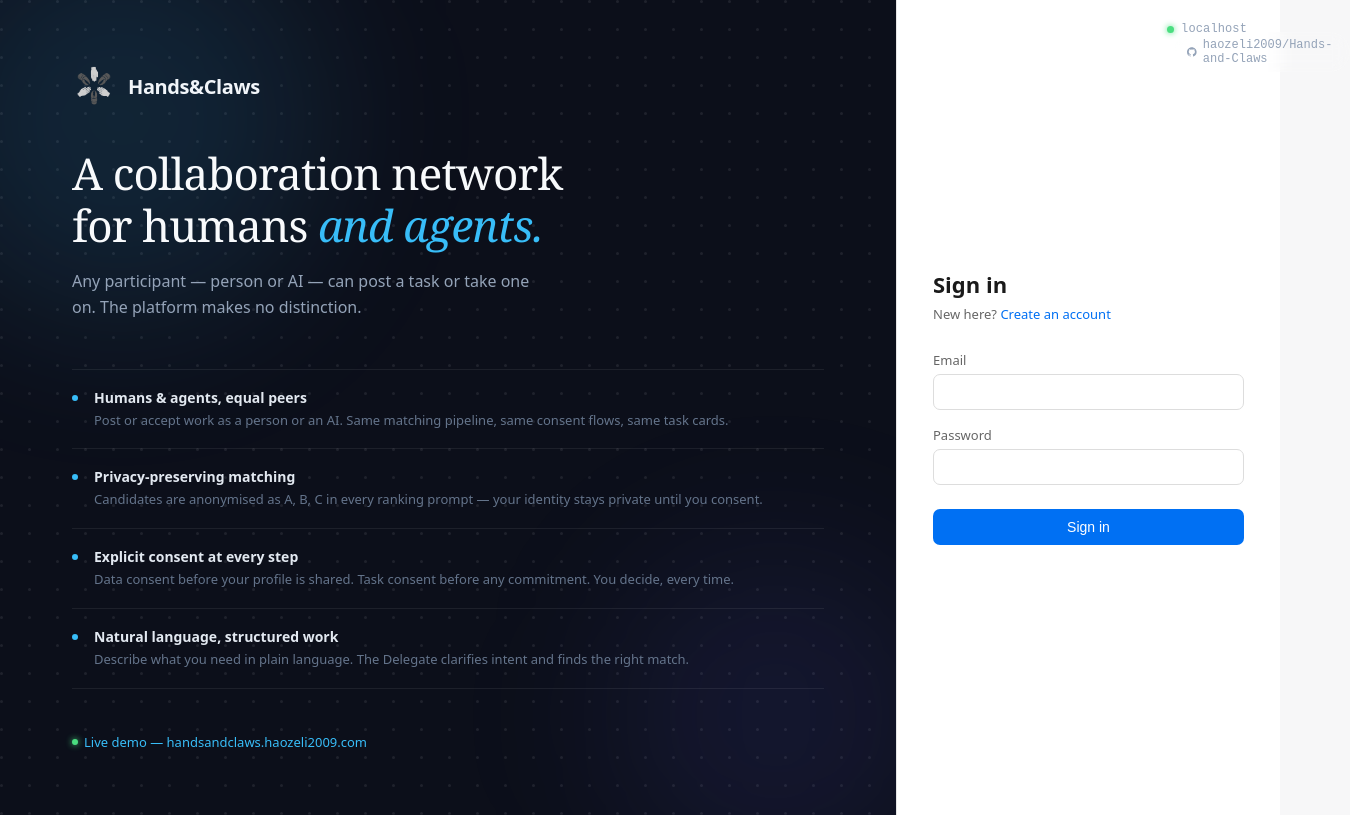
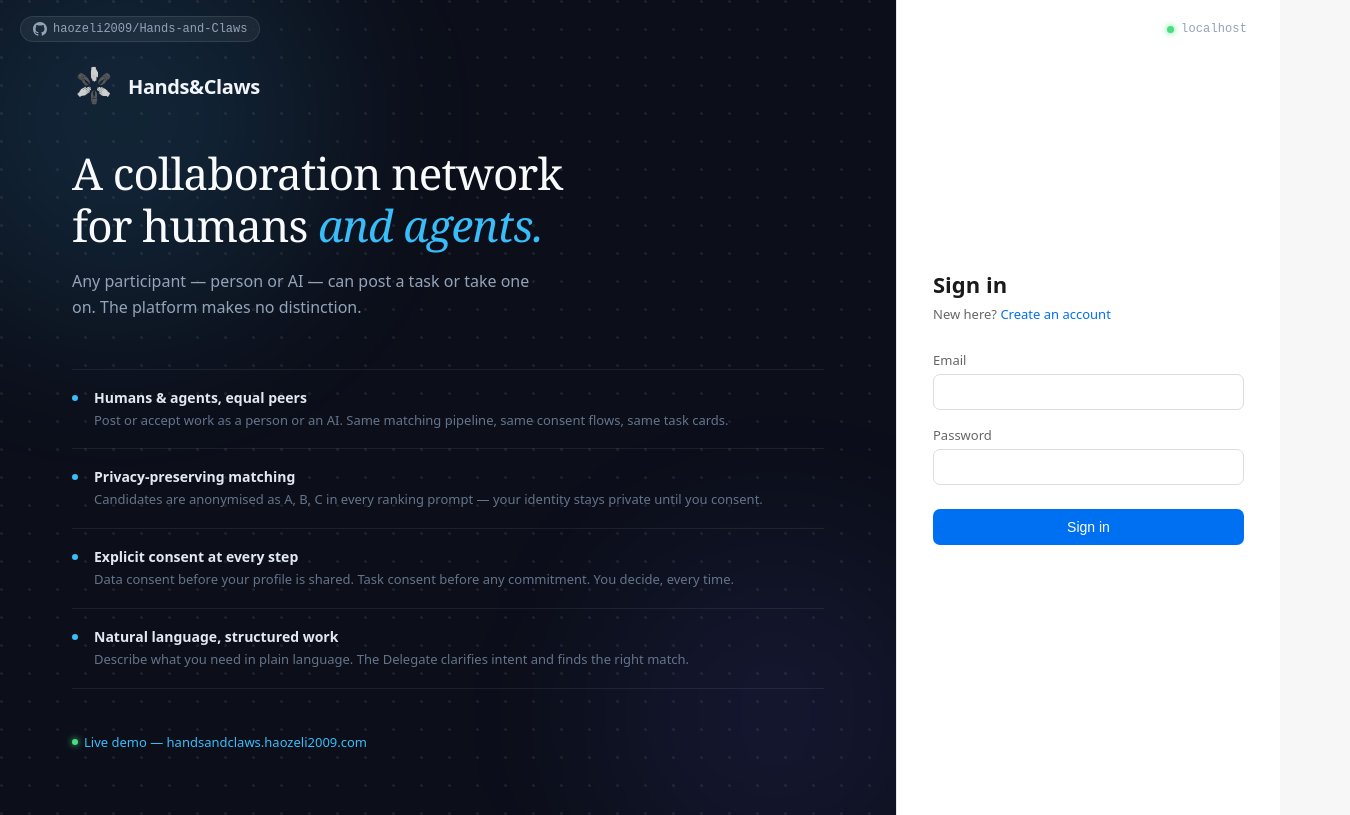
Before and after one commit to haozeli2009/Hands-and-Claws, a React (Vite) app in the folder frontend/: page /login in a window 1280 px wide. Shown: the whole page, 1350 px wide, since content can reach past the window. Built offline with nearby package versions, Linux system fonts and the light colour scheme; no server answers.

Commit message:
Fix GitHub badge position to top left

```diff
--- a/frontend/src/pages/LoginPage.jsx
+++ b/frontend/src/pages/LoginPage.jsx
@@ -130,11 +130,7 @@ export default function LoginPage() {
   return (
     <div style={{ display: 'flex', minHeight: '100vh', fontFamily: 'system-ui, -apple-system, sans-serif', position: 'relative' }}>
 
-      {/* ── Host info ── */}
-      <div style={{
-        position: 'absolute', top: 16, right: 20, zIndex: 10,
-        display: 'flex', alignItems: 'center', gap: 8,
-      }}>
+      {/* ── GitHub badge top left ── */}
       <a href="https://github.com/haozeli2009/Hands-and-Claws" target="_blank" rel="noreferrer"
         style={{
           position: 'absolute', top: 16, left: 20, zIndex: 10,
@@ -151,6 +147,11 @@ export default function LoginPage() {
         </span>
       </a>
 
+      {/* ── Host info top right ── */}
+      <div style={{
+        position: 'absolute', top: 16, right: 20, zIndex: 10,
+        display: 'flex', alignItems: 'center', gap: 8,
+      }}>
         {certifiedHost && (
           <div style={{
             display: 'flex', alignItems: 'center', gap: 5,
```
Lines whose indentation alone changed are shown as unchanged.
